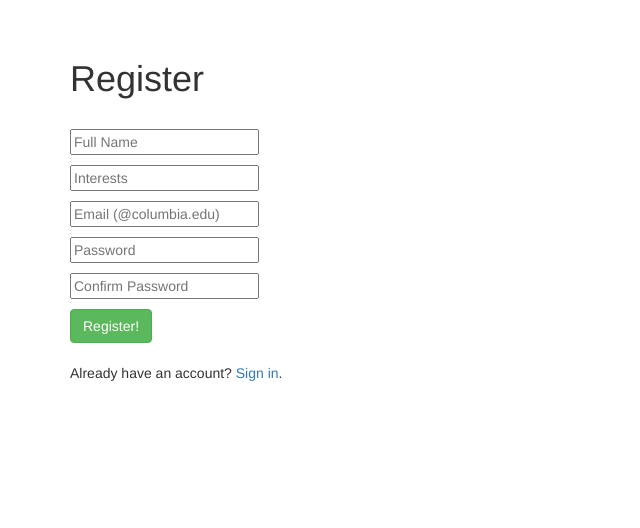
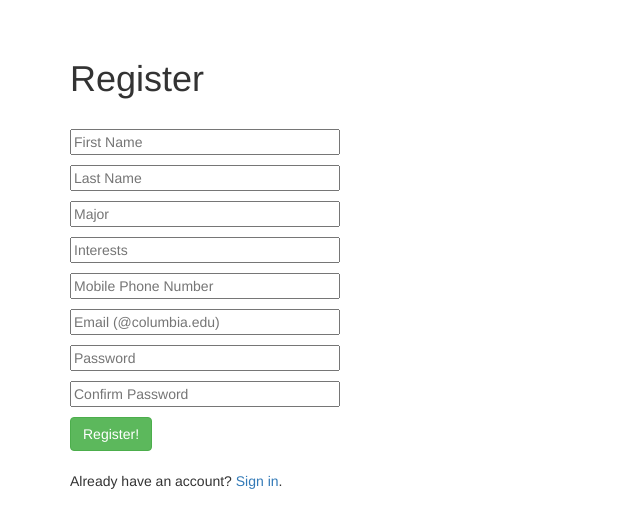
Before and after one commit to jackiehluo/no-new-friends, a Flask app: page /register in a window 1280 px wide. Shown: the part 51-579 px from the top of the page, without its empty margins (0-640 px from the left). Run offline with Flask 2, Linux system fonts and the light colour scheme; some libraries are stand-ins or nearby versions.

Commit message:
Add fields to RegisterForm

```diff
--- a/app/templates/main/index.html
+++ b/app/templates/main/index.html
@@ -1,7 +1,7 @@
 {% extends "base.html" %}
 {% block content %}
 
-<h1>Welcome, {{current_user.name}}!</h1>
+<h1>Welcome, {{current_user.first_name}}!</h1>
 <br>
 {% for user in users %}
   {% if user.confirmed and user.id != current_user.id %}
--- a/app/templates/main/user.html
+++ b/app/templates/main/user.html
@@ -6,7 +6,7 @@
           {% endif %}
         </td>
         <td>
-            <p><strong>{{ user.name }}</strong></p>
+            <p><strong>{{ user.first_name }} {{ user.last_name }}</strong> ({{ user.major }})</p>
             <p>{{ user.about_me }}</p>
         </td>
     </tr>
--- a/app/templates/user/profile.html
+++ b/app/templates/user/profile.html
@@ -9,7 +9,8 @@
 {% endif %}
 
 {% if current_user.is_authenticated() %}
-  <p><strong>Name</strong>: {{current_user.name}}</p>
+  <p><strong>Name</strong>: {{current_user.first_name}} {{current_user.last_name}}</p>
+  <p><strong>Major</strong>: {{current_user.major}}</p>
   <p><strong>Interests</strong>: {{current_user.about_me}}</p>
   {% if current_user.has_facebook() %}
   <p><strong>Links</strong>: <a href="http://www.facebook.com/{{ current_user.facebook }}">Facebook</a></p>
--- a/app/templates/user/register.html
+++ b/app/templates/user/register.html
@@ -6,17 +6,39 @@
 <br>
 <form class="form-signin" role="form" method="post" action="">
   {{ form.csrf_token }}
-  {{ form.name(placeholder="Full Name") }}
+  <p>
+  {{ form.first_name(placeholder="First Name", size=30) }}
     <span class="error">
-      {% if form.name.errors %}
-        {% for error in form.name.errors %}
+      {% if form.first_name.errors %}
+        {% for error in form.first_name.errors %}
           {{ error }}
         {% endfor %}
       {% endif %}
     </span>
   </p>
   <p>
-  {{ form.about_me(placeholder="Interests") }}
+  {{ form.last_name(placeholder="Last Name", size=30) }}
+    <span class="error">
+      {% if form.last_name.errors %}
+        {% for error in form.last_name.errors %}
+          {{ error }}
+        {% endfor %}
+      {% endif %}
+    </span>
+  </p>
+  <p>
+  {{ form.major(placeholder="Major", size=30) }}
+    <span class="error">
+      {% if form.major.errors %}
+        {% for error in form.major.errors %}
+          {{ error }}
+        {% endfor %}
+      {% endif %}
+    </span>
+  </p>
+  <p>
+  <p>
+  {{ form.about_me(placeholder="Interests", size=30) }}
     <span class="error">
       {% if form.about_me.errors %}
         {% for error in form.about_me.errors %}
@@ -26,7 +48,16 @@
     </span>
   </p>
   <p>
-  {{ form.email(placeholder="Email (@columbia.edu)") }}
+  {{ form.phone(placeholder="Mobile Phone Number", size=30) }}
+    <span class="error">
+      {% if form.phone.errors %}
+        {% for error in form.phone.errors %}
+          {{ error }}
+        {% endfor %}
+      {% endif %}
+    </span>
+  </p>
+  {{ form.email(placeholder="Email (@columbia.edu)", size=30) }}
     <span class="error">
       {% if form.email.errors %}
         {% for error in form.email.errors %}
@@ -36,7 +67,7 @@
     </span>
   </p>
   <p>
-  {{ form.password(placeholder="Password") }}
+  {{ form.password(placeholder="Password", size=30) }}
     <span class="error">
       {% if form.password.errors %}
         {% for error in form.password.errors %}
@@ -46,7 +77,7 @@
     </span>
   </p>
   <p>
-  {{ form.confirm(placeholder="Confirm Password") }}
+  {{ form.confirm(placeholder="Confirm Password", size=30) }}
     <span class="error">
       {% if form.confirm.errors %}
         {% for error in form.confirm.errors %}
--- a/app/user/forms.py
+++ b/app/user/forms.py
@@ -1,5 +1,5 @@
 from flask_wtf import Form
-from wtforms import TextField, PasswordField
+from wtforms import TextAreaField, TextField, PasswordField
 from wtforms.validators import DataRequired, Email, Length, EqualTo
 import re
 
@@ -12,12 +12,22 @@ class LoginForm(Form):
 
 
 class RegisterForm(Form):
-    name = TextField(
-        'name',
-        validators=[DataRequired(), Length(min=4, max=25)])
+    first_name = TextField(
+        'first_name',
+        validators=[DataRequired(), Length(min=2, max=15)])
+    last_name = TextField(
+        'last_name',
+        validators=[DataRequired(), Length(min=2, max=25)])
+    major = TextField(
+        'major',
+        validators=[DataRequired(), Length(min=6, max=40)])
     about_me = TextField(
         'about_me',
-        validators=[DataRequired(), Length(min=10, max=160)])
+        validators=[DataRequired(), Length(min=15, max=140)])
+    phone = TextField(
+        'phone',
+        validators=[DataRequired(), Length(min=10, max=10,
+                    message="Include digits only, no spaces or symbols.")])
     email = TextField(
         'email',
         validators=[DataRequired(), Email(message=None), Length(min=6, max=40)])
@@ -26,11 +36,8 @@ class RegisterForm(Form):
         validators=[DataRequired(), Length(min=6, max=25)])
     confirm = PasswordField(
         'Repeat password',
-        validators=[
-            DataRequired(),
-            EqualTo('password', message='Passwords must match.')
-        ]
-    )
+        validators=[DataRequired(), EqualTo('password',
+                    message='Passwords must match.')])
 
     def validate(self):
         initial_validation = super(RegisterForm, self).validate()
@@ -39,6 +46,10 @@ class RegisterForm(Form):
         user = User.query.filter_by(email=self.email.data).first()
         if user:
             self.email.errors.append("Email already registered")
+            return False
+        user = User.query.filter_by(phone=self.phone.data).first()
+        if user:
+            self.phone.errors.append("Phone number already registered")
             return False
         #email_domain = self.email.data.split('@')[-1]
         #if email_domain != 'columbia.edu':
@@ -50,12 +61,9 @@ class RegisterForm(Form):
 class ChangePasswordForm(Form):
     password = PasswordField(
         'password',
-        validators=[DataRequired(), Length(min=6, max=25)]
-    )
+        validators=[DataRequired(), Length(min=6, max=25)])
     confirm = PasswordField(
         'Repeat password',
         validators=[
             DataRequired(),
-            EqualTo('password', message='Passwords must match.')
-        ]
-    )
+            EqualTo('password', message='Passwords must match.')])
--- a/app/user/views.py
+++ b/app/user/views.py
@@ -10,10 +10,10 @@ from app.email import send_email
 from app.models import User
 from app.token import generate_confirmation_token, confirm_token
 from .forms import LoginForm, RegisterForm, ChangePasswordForm
-from config import CONFIG, USERS_PER_PAGE
+from config import CONFIG, SECRET_KEY, USERS_PER_PAGE
 
 user_blueprint = Blueprint('user', __name__,)
-authomatic = Authomatic(CONFIG, 'Eugenides_14', report_errors=False)
+authomatic = Authomatic(CONFIG, SECRET_KEY, report_errors=False)
 
 
 @user_blueprint.route('/register', methods=['GET', 'POST'])
@@ -21,8 +21,11 @@ def register():
     form = RegisterForm(request.form)
     if form.validate_on_submit():
         user = User(
-            name=form.name.data,
+            first_name=form.first_name.data,
+            last_name=form.last_name.data,
+            major = form.major.data,
             about_me=form.about_me.data,
+            phone=form.phone.data,
             email=form.email.data,
             password=form.password.data,
             confirmed=False
```
Also changed, not shown: app/models.py (+11 -5 lines).
